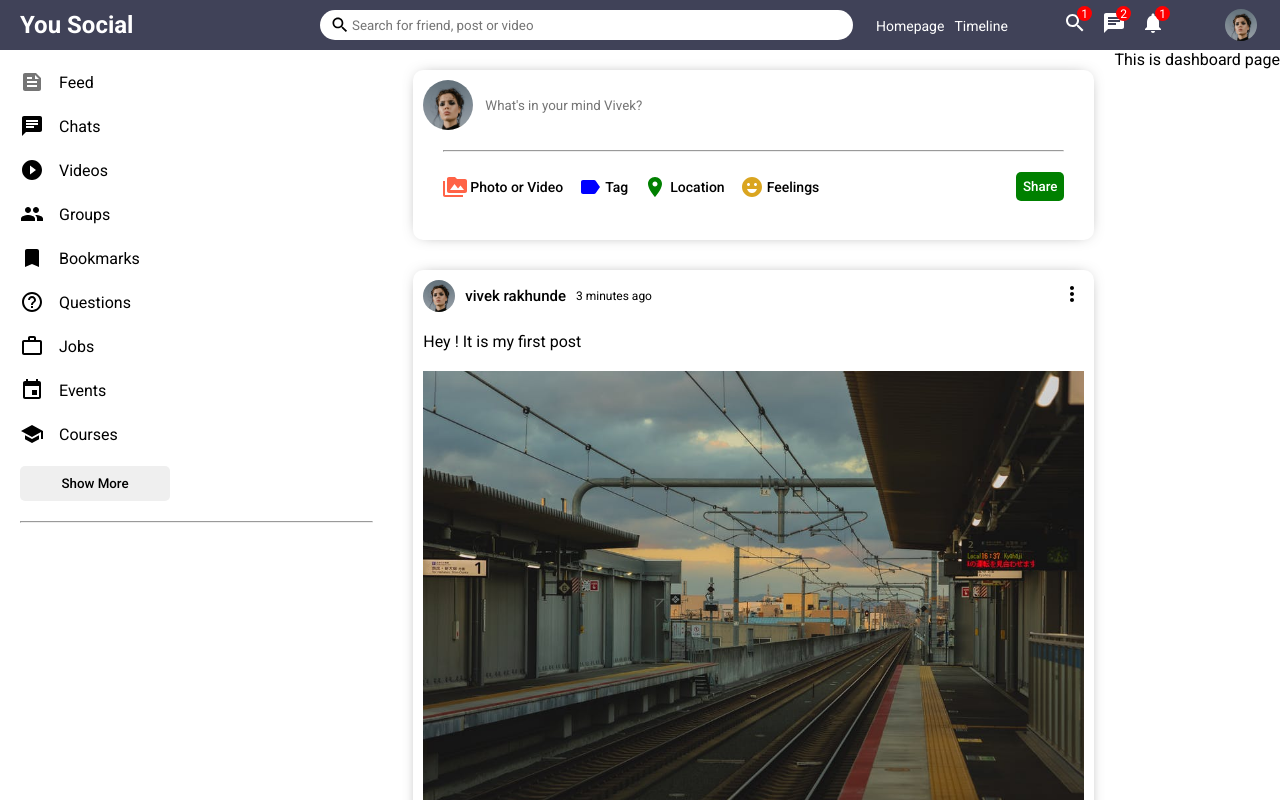
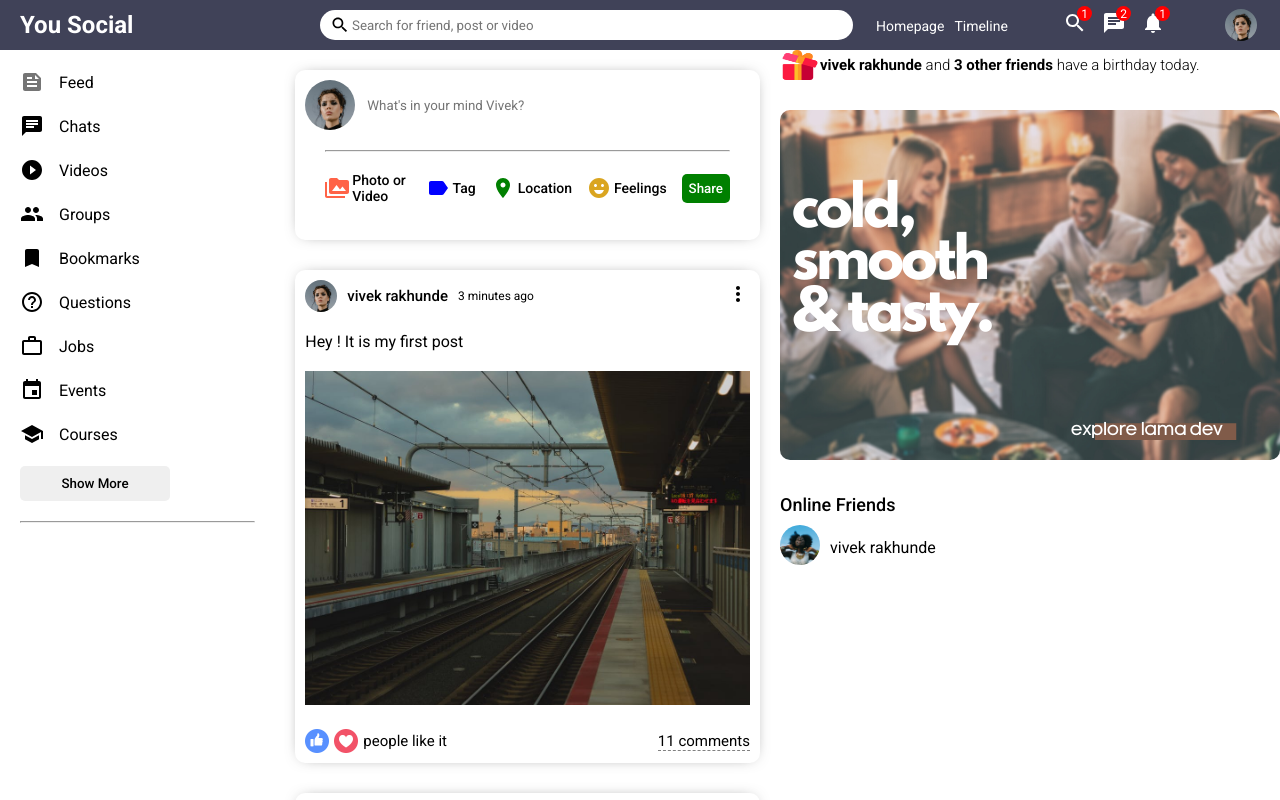
Before and after one commit to Rakhunde0412/Daily-Task, a React (Create React App) app: page / in a window 1280 px wide. Shown: the top 800 px of the page. Built offline with nearby package versions, Linux system fonts and the light colour scheme.

Commit message:
rightbar and feed section is added

```diff
--- a/src/components/feed/Feed.js
+++ b/src/components/feed/Feed.js
@@ -1,21 +1,23 @@
-
 import Post from "../post/Post";
 import Share from "../share/Share";
 import classes from "./Feed.module.css";
 const Feed = () => {
   return (
     <>
-     <div className={classes.feed}>
-      <div className={classes.feedWrapper}>
-       <Share/>
-       <Post/>
-        {/* {Posts.map((p) => (
+      <div className={classes.feed}>
+        <div className={classes.feedWrapper}>
+          <Share />
+          <Post />
+          <Post />
+          <Post />
+
+          {/* {Posts.map((p) => (
           <Post key={p.id} post={p} />
         ))} */}
+        </div>
       </div>
-    </div>
     </>
-  )
-}
+  );
+};
 
 export default Feed;
--- /dev/null
+++ b/src/components/rightbar.js/Rightbar.js
@@ -0,0 +1,30 @@
+import classes from "./Rightbar.module.css";
+
+const Rightbar = () => {
+  return (
+    <>
+    <div>
+      <div className={classes.birthdayContainer}>
+        <img className={classes.birthdayImg} src="assets/gift.png" alt="" />
+        <span className={classes.birthdayText}>
+          <b>vivek rakhunde</b> and <b>3 other friends</b> have a birthday
+          today.
+        </span>
+      </div>
+      <img className={classes.rightbarAd} src="assets/ad.png" alt="" />
+      <h4 className={classes.rightbarTitle}>Online Friends</h4>
+      <ul className={classes.rightbarFriendList}>
+       <li className={classes.rightbarFriend}>
+         <div className={classes.rightbarProfileImgContainer}>
+            <img className={classes.rightbarProfileImg} src="assets/person/3.jpeg" alt="" />
+            <span className={classes.rightbarOnline}></span>
+         </div>
+         <span className={classes.rightbarUsername}>vivek rakhunde</span>
+       </li>
+      </ul>
+      </div>
+    </>
+  );
+};
+
+export default Rightbar;
--- /dev/null
+++ b/src/components/rightbar.js/Rightbar.module.css
@@ -0,0 +1,100 @@
+.rightbar {
+    flex: 3.5;
+}
+
+.rightbarWrapper {
+    padding: 20px 20px 0 0;
+}
+
+.birthdayContainer {
+    display: flex;
+    align-items: center;
+}
+
+.birthdayImg {
+    width: 40px;
+    height: 30px;
+
+}
+
+.birthdayText {
+    font-weight: 300;
+    font-size: 15px;
+}
+
+.rightbarAd {
+    width: 100%;
+    border-radius: 10px;
+    margin: 30px 0;
+}
+
+.rightbarTitle {
+    margin-bottom: 20px;
+}
+
+.rightbarFriendList {
+    padding: 0;
+    margin: 0;
+    list-style: none;
+}
+
+.rightbarFriend {
+    display: flex;
+    align-items: center;
+}
+
+.rightbarProfileImgContainer {
+    margin-right: 10px;
+    position: relative;
+}
+
+.rightbarProfileImg {
+    width: 40px;
+    height: 40px;
+    border-radius: 50%;
+    object-fit: cover;
+}
+
+.rightbarTitle {
+    font-size: 18px;
+    font-weight: 500;
+    margin-bottom: 10px;
+}
+
+.rightbarInfo {
+    margin-bottom: 30px;
+}
+
+.rightbarInfoItem {
+    margin-bottom: 10px;
+}
+
+.rightbarInfoKey {
+    font-weight: 500;
+    margin-right: 15px;
+    color: #555;
+}
+
+.rightbarInfoValue {
+    font-weight: 300;
+}
+
+.rightbarFollowings {
+    display: flex;
+    flex-wrap: wrap;
+    justify-content: space-between;
+}
+
+.rightbarFollowing {
+    display: flex;
+    flex-direction: column;
+    margin-bottom: 20px;
+    cursor: pointer;
+}
+
+.rightbarFollowingImg {
+    width: 100px;
+    height: 100px;
+    object-fit: cover;
+    border-radius: 5px;
+}
--- a/src/pages/home/Home.js
+++ b/src/pages/home/Home.js
@@ -1,7 +1,7 @@
 import React from "react";
-import Dashboard from "../../components/dashboard/Dashboard";
 import Feed from "../../components/feed/Feed";
 import Navbar from "../../components/header/Navbar";
+import Rightbar from "../../components/rightbar.js/Rightbar";
 import Sidebar from "../../components/sidebar/Sidebar";
 import classes from "./Home.module.css";
 const Home = () => {
@@ -11,7 +11,7 @@ const Home = () => {
       <div className={classes.homeContainer}>
         <Sidebar />
         <Feed />
-        <Dashboard />
+        <Rightbar />
       </div>
     </>
   );
```
